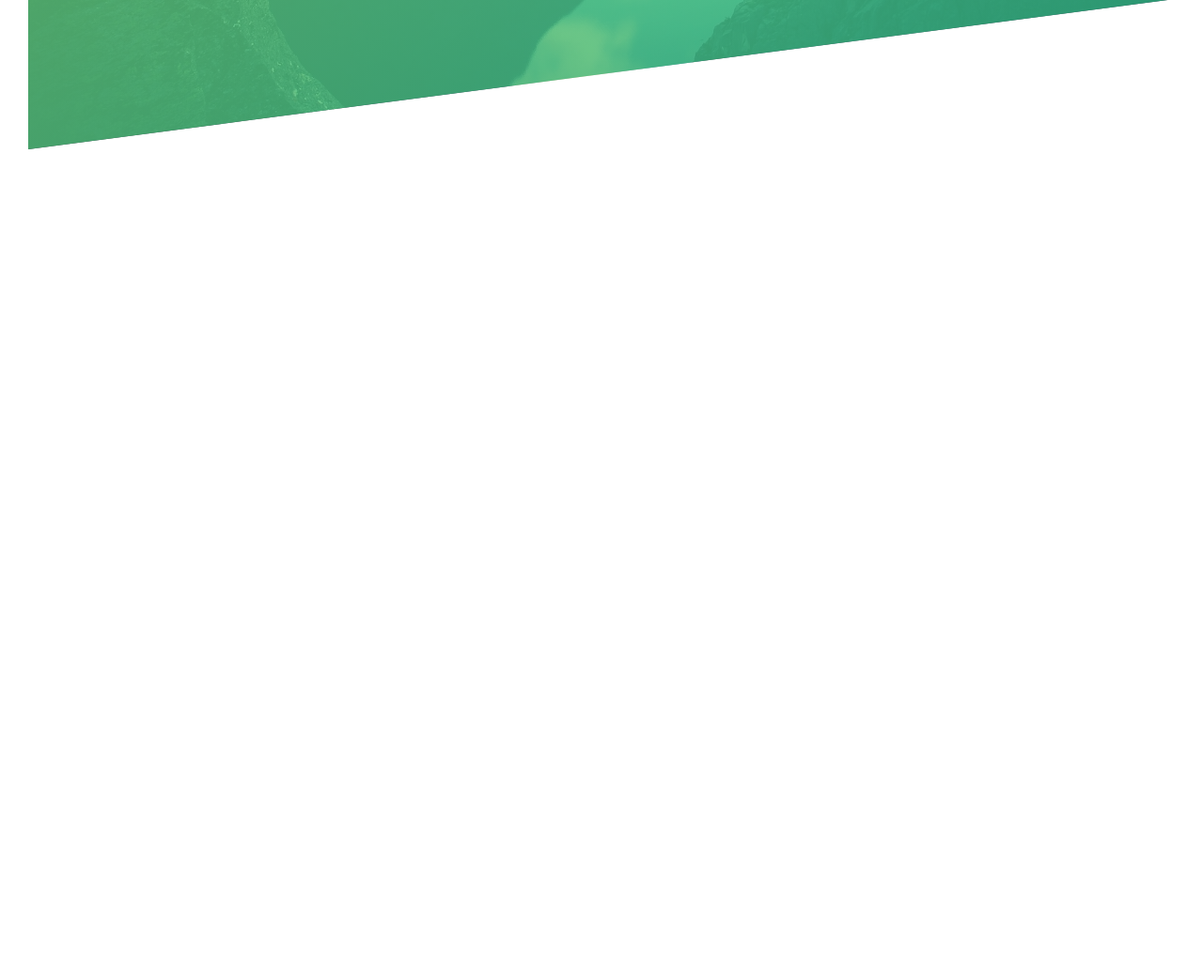
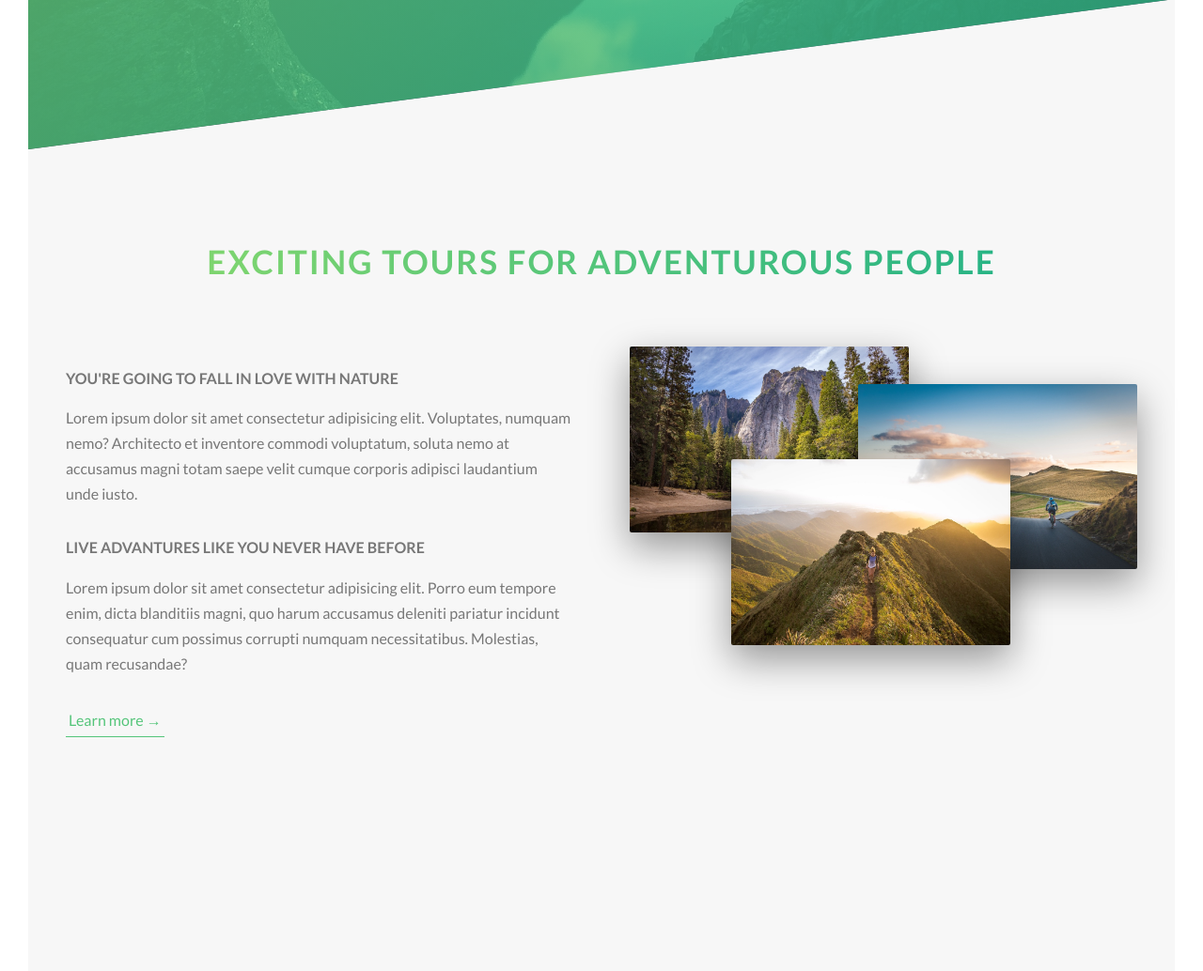
Before and after one commit to staskurg/css_project, a PHP site: page / in a window 1280 px wide. Shown: the part 631-1665 px from the top of the page at 94% size. Before the commit the page ends 790 px from the top, so only its background shows below. Run offline with PHP 8.4, Linux system fonts and the light colour scheme; some libraries are stand-ins or nearby versions.

Commit message:
added grid and about section

```diff
--- a/css/style.css
+++ b/css/style.css
@@ -43,7 +43,7 @@ body {
   font-family: "Lato", sans-serif;
   font-weight: 400;
   line-height: 1.7;
-  color: #ccc;
+  color: #777;
   padding: 3rem; }
 
 .heading-primary {
@@ -63,6 +63,43 @@ body {
     font-weight: 700;
     letter-spacing: 1.75rem;
     animation: moveInRight 1s ease-out; }
+
+.heading-secondary {
+  font-size: 3.5rem;
+  text-transform: uppercase;
+  font-weight: 700;
+  display: inline-block;
+  background-image: linear-gradient(to right, #7ed56f, #28b485);
+  -webkit-background-clip: text;
+  background-clip: text;
+  color: transparent;
+  letter-spacing: 2px;
+  transition: all .2s; }
+  .heading-secondary:hover {
+    transform: skewY(2deg) skewX(15deg) scale(1.1);
+    text-shadow: 0.5rem 1rem 2rem rgba(0, 0, 0, 0.2); }
+
+.heading-tertiary {
+  font-size: 1.6rem;
+  font-weight: 700;
+  text-transform: uppercase; }
+
+.paragraph {
+  font-size: 1.6rem; }
+  .paragraph:not(:last-child) {
+    margin-bottom: 3rem; }
+
+.u-center-text {
+  text-align: center; }
+
+.u-margin-bottom-small {
+  margin-bottom: 1.5rem; }
+
+.u-margin-bottom-medium {
+  margin-bottom: 4rem; }
+
+.u-margin-bottom-big {
+  margin-bottom: 8rem; }
 
 .btn:link, .btn:visited {
   text-transform: uppercase;
@@ -90,7 +127,7 @@ body {
   color: #777; }
   .btn--white::after {
     background-color: #fff;
-    color: #ccc; }
+    color: #777; }
 
 .btn::after {
   content: '';
@@ -107,6 +144,77 @@ body {
 .btn--animated {
   animation: moveInBottom .5s ease-out .75s;
   animation-fill-mode: backwards; }
+
+.btn-text:link, .btn-text:visited {
+  font-size: 1.6rem;
+  color: #55c57a;
+  display: inline-block;
+  text-decoration: none;
+  border-bottom: 1px solid #55c57a;
+  padding: 3px; }
+
+.btn-text:hover {
+  background-color: #55c57a;
+  color: #fff;
+  box-shadow: 0 1rem 2rem rgba(0, 0, 0, 0.15);
+  transform: translateY(-2px); }
+
+.btn-text:active {
+  box-shadow: 0 0.5rem 1rem rgba(0, 0, 0, 0.15);
+  transform: translateY(0); }
+
+.composition {
+  position: relative; }
+  .composition__photo {
+    width: 55%;
+    box-shadow: 0 1.5rem 4rem rgba(0, 0, 0, 0.4);
+    border-radius: 2px;
+    position: absolute;
+    z-index: 10;
+    transition: all .2s;
+    outline-offset: 2rem; }
+    .composition__photo--p1 {
+      left: 0;
+      top: -2rem; }
+    .composition__photo--p2 {
+      right: 0;
+      top: 2rem; }
+    .composition__photo--p3 {
+      left: 20%;
+      top: 10rem; }
+    .composition__photo:hover {
+      outline: 1.5rem solid #55c57a;
+      transform: scale(1.05) translateY(-0.5rem);
+      box-shadow: 0 2.5rem 4rem rgba(0, 0, 0, 0.5);
+      z-index: 20; }
+  .composition:hover .composition__photo:not(:hover) {
+    transform: scale(0.95); }
+
+.row {
+  max-width: 114rem;
+  margin: 0 auto; }
+  .row:not(:last-child) {
+    margin-bottom: 8rem; }
+  .row::after {
+    content: "";
+    display: table;
+    clear: both; }
+  .row [class^="col-"] {
+    float: left; }
+    .row [class^="col-"]:not(:last-child) {
+      margin-right: 6rem; }
+  .row .col-1-of-2 {
+    width: calc((100% - 6rem) / 2); }
+  .row .col-1-of-3 {
+    width: calc((100% - 2 * 6rem) / 3); }
+  .row .col-2-of-3 {
+    width: calc(2 * ((100% - 2 * 6rem) / 3) + 6rem); }
+  .row .col-1-of-4 {
+    width: calc((100% - 3 * 6rem) / 4); }
+  .row .col-2-of-4 {
+    width: calc(2 * ((100% - 3 * 6rem) / 4) + 6rem); }
+  .row .col-3-of-4 {
+    width: calc(3 * ((100% - 3 * 6rem) / 4) + 2 * 6rem); }
 
 .header {
   height: 95vh;
@@ -127,3 +235,8 @@ body {
     left: 50%;
     transform: translate(-50%, -50%);
     text-align: center; }
+
+.section-about {
+  background-color: #f7f7f7;
+  padding: 25rem 0;
+  margin-top: -20vh; }
--- a/index.html
+++ b/index.html
@@ -28,6 +28,111 @@
       <a href="#" class="btn btn--white btn--animated">Discover Our Tours</a>
     </div>
   </header>
+
+  <main>
+    <section class="section-about">
+      <div class="u-center-text u-margin-bottom-big">
+        <h2 class="heading-secondary">
+          Exciting tours for adventurous people
+        </h2>
+      </div>
+
+      <div class="row">
+        <div class="col-1-of-2">
+          <h3 class="heading-tertiary  u-margin-bottom-small">
+            You're going to fall in love with nature
+          </h3>
+          <p class="paragraph">
+            Lorem ipsum dolor sit amet consectetur adipisicing elit. Voluptates, numquam nemo? Architecto et inventore commodi voluptatum, soluta nemo at accusamus magni totam saepe velit cumque corporis adipisci laudantium unde iusto.
+          </p>
+
+          <h3 class="heading-tertiary  u-margin-bottom-small">
+            Live advantures like you never have before
+          </h3>
+          <p class="paragraph">
+            Lorem ipsum dolor sit amet consectetur adipisicing elit. Porro eum tempore enim, dicta blanditiis magni, quo harum accusamus deleniti pariatur incidunt consequatur cum possimus corrupti numquam necessitatibus. Molestias, quam recusandae?
+          </p>
+
+          <a href="#" class="btn-text">Learn more &rarr;</a>
+        </div>
+        <div class="col-1-of-2">
+          <div class="composition">
+            <img src="img/nat-1-large.jpg" alt="Photo 1" class="composition__photo composition__photo--p1">
+            <img src="img/nat-2-large.jpg" alt="Photo 2" class="composition__photo composition__photo--p2">
+            <img src="img/nat-3-large.jpg" alt="Photo 3" class="composition__photo composition__photo--p3">
+          </div>
+        </div>
+      </div>
+    </section>
+  </main>
+
+  <!--
+  <div class="row">
+    <div class="col-1-of-2">
+      Col 1 of 2
+    </div>
+    <div class="col-1-of-2">
+      Col 1 of 2
+    </div>
+  </div>
+
+  <div class="row">
+    <div class="col-1-of-3">
+      Col 1 of 3
+    </div>
+    <div class="col-1-of-3">
+      Col 1 of 3
+    </div>
+    <div class="col-1-of-3">
+      Col 1 of 3
+    </div>
+  </div>
+
+  <div class="row">
+    <div class="col-1-of-3">
+      Col 1 of 3
+    </div>
+    <div class="col-2-of-3">
+      Col 2 of 3
+    </div>
+  </div>
+
+  <div class="row">
+    <div class="col-1-of-4">
+      Col 1 of 4
+    </div>
+    <div class="col-1-of-4">
+      Col 1 of 4
+    </div>
+    <div class="col-1-of-4">
+      Col 1 of 4
+    </div>
+    <div class="col-1-of-4">
+      Col 1 of 4
+    </div>
+  </div>
+
+  <div class="row">
+    <div class="col-1-of-4">
+      Col 1 of 4
+    </div>
+    <div class="col-1-of-4">
+      Col 1 of 4
+    </div>
+    <div class="col-2-of-4">
+      Col 2 of 4
+    </div>
+  </div>
+
+  <div class="row">
+    <div class="col-1-of-4">
+      Col 1 of 4
+    </div>
+    <div class="col-3-of-4">
+      Col 3 of 4
+    </div>
+  </div> -->
+
 </body>
 
 </html>
--- a/sass/abstracts/_mixins.scss
+++ b/sass/abstracts/_mixins.scss
@@ -0,0 +1,7 @@
+@mixin clearfix {
+  &::after {
+    content: "";
+    display: table;
+    clear: both;
+  }
+}
--- a/sass/abstracts/_variables.scss
+++ b/sass/abstracts/_variables.scss
@@ -1,7 +1,19 @@
+// colors
 $color-primary: #55c57a;
 $color-primary-light: #7ed56f;
 $color-primary-dark: #28b485;
 
+$color-grey-light-1: #f7f7f7;
+
 $color-white: #fff;
 $color-black: #000;
-$color-grey-dark: #ccc;
+$color-grey-dark: #777;
+
+// font
+$default-font-size: 1.6rem;
+
+
+// grid
+$grid-width: 114rem;
+$gutter-vertical: 8rem;
+$gutter-horizontal: 6rem;
--- a/sass/base/_typography.scss
+++ b/sass/base/_typography.scss
@@ -31,3 +31,36 @@ body {
     animation: moveInRight 1s ease-out;
   }
 }
+
+.heading-secondary {
+  font-size: 3.5rem;
+  text-transform: uppercase;
+  font-weight: 700;
+  display: inline-block;
+  background-image: linear-gradient(to right, $color-primary-light, $color-primary-dark);
+  -webkit-background-clip: text;
+  background-clip: text;
+  color: transparent;
+  letter-spacing: 2px;
+  transition: all .2s;
+
+  &:hover {
+    transform: skewY(2deg) skewX(15deg) scale(1.1);
+    text-shadow: .5rem 1rem 2rem rgba($color-black, .2);
+  }
+}
+
+.heading-tertiary {
+  font-size: $default-font-size;
+  font-weight: 700;
+  text-transform: uppercase;
+}
+
+.paragraph {
+  font-size: $default-font-size;
+
+  &:not(:last-child) {
+    margin-bottom: 3rem;
+  }
+
+}
--- a/sass/base/_utilities.scss
+++ b/sass/base/_utilities.scss
@@ -0,0 +1,17 @@
+.u-center-text {
+  text-align: center;
+}
+
+.u-margin {
+  &-bottom {
+    &-small {
+      margin-bottom: 1.5rem;
+    }
+    &-medium {
+      margin-bottom: 4rem;
+    }
+    &-big {
+      margin-bottom: 8rem;
+    }
+  }
+}
--- a/sass/components/_button.scss
+++ b/sass/components/_button.scss
@@ -8,7 +8,7 @@
     border-radius: 10rem;
     transition: all .2s;
     position: relative;
-    font-size: 1.6rem;
+    font-size: $default-font-size;
   }
 
   &:hover {
@@ -54,3 +54,27 @@
     animation-fill-mode: backwards;
   }
 }
+
+.btn-text {
+  &:link,
+  &:visited {
+    font-size: $default-font-size;
+    color: $color-primary;
+    display: inline-block;
+    text-decoration: none;
+    border-bottom: 1px solid $color-primary;
+    padding: 3px;
+  }
+
+  &:hover {
+    background-color: $color-primary;
+    color: $color-white;
+    box-shadow: 0 1rem 2rem rgba($color-black, .15);
+    transform: translateY(-2px);
+  }
+
+  &:active {
+    box-shadow: 0 .5rem 1rem rgba($color-black, .15);
+    transform: translateY(0);
+  }
+}
--- /dev/null
+++ b/sass/components/_composition.scss
@@ -0,0 +1,39 @@
+.composition {
+  position: relative;
+
+  &__photo {
+    width: 55%;
+    box-shadow: 0 1.5rem 4rem rgba($color-black, .4);
+    border-radius: 2px;
+    position: absolute;
+    z-index: 10;
+    transition: all .2s;
+    outline-offset: 2rem;
+
+    &--p1 {
+      left: 0;
+      top: -2rem;
+    }
+
+    &--p2 {
+      right: 0;
+      top: 2rem;
+    }
+
+    &--p3 {
+      left: 20%;
+      top: 10rem;
+    }
+
+    &:hover {
+      outline: 1.5rem solid $color-primary;
+      transform: scale(1.05) translateY(-.5rem);
+      box-shadow: 0 2.5rem 4rem rgba($color-black, .5);
+      z-index: 20;
+    }
+  }
+
+  &:hover &__photo:not(:hover) {
+    transform: scale(0.95);
+  }
+}
--- /dev/null
+++ b/sass/layout/_grid.scss
@@ -0,0 +1,44 @@
+.row {
+  max-width: $grid-width;
+  // background-color: #eee;
+  margin: 0 auto;
+
+  &:not(:last-child) {
+    margin-bottom: $gutter-vertical;
+  }
+
+  @include clearfix;
+
+  [class^="col-"] {
+    // background-color: orangered;
+    float: left;
+
+    &:not(:last-child) {
+      margin-right: $gutter-horizontal;
+    }
+  }
+
+  .col-1-of-2 {
+    width: calc((100% - #{$gutter-horizontal}) / 2);
+  }
+
+  .col-1-of-3 {
+    width: calc((100% - 2 * #{$gutter-horizontal}) / 3);
+  }
+
+  .col-2-of-3 {
+    width: calc(2 * ((100% - 2 * #{$gutter-horizontal}) / 3) + #{$gutter-horizontal});
+  }
+
+  .col-1-of-4 {
+    width: calc((100% - 3 * #{$gutter-horizontal}) / 4);
+  }
+
+  .col-2-of-4 {
+    width: calc(2 * ((100% - 3 * #{$gutter-horizontal}) / 4) + #{$gutter-horizontal});
+  }
+
+  .col-3-of-4 {
+    width: calc(3 * ((100% - 3 * #{$gutter-horizontal}) / 4) + 2 * #{$gutter-horizontal});
+  }
+}
--- a/sass/main.scss
+++ b/sass/main.scss
@@ -8,7 +8,9 @@
 @import "base/utilities";
 
 @import "components/button";
+@import "components/composition";
 
+@import "layout/grid";
 @import "layout/header";
 
 @import "pages/home";
--- a/sass/pages/_home.scss
+++ b/sass/pages/_home.scss
@@ -0,0 +1,6 @@
+.section-about {
+  background-color: $color-grey-light-1;
+  padding: 25rem 0;
+  margin-top: -20vh;
+
+}
```
